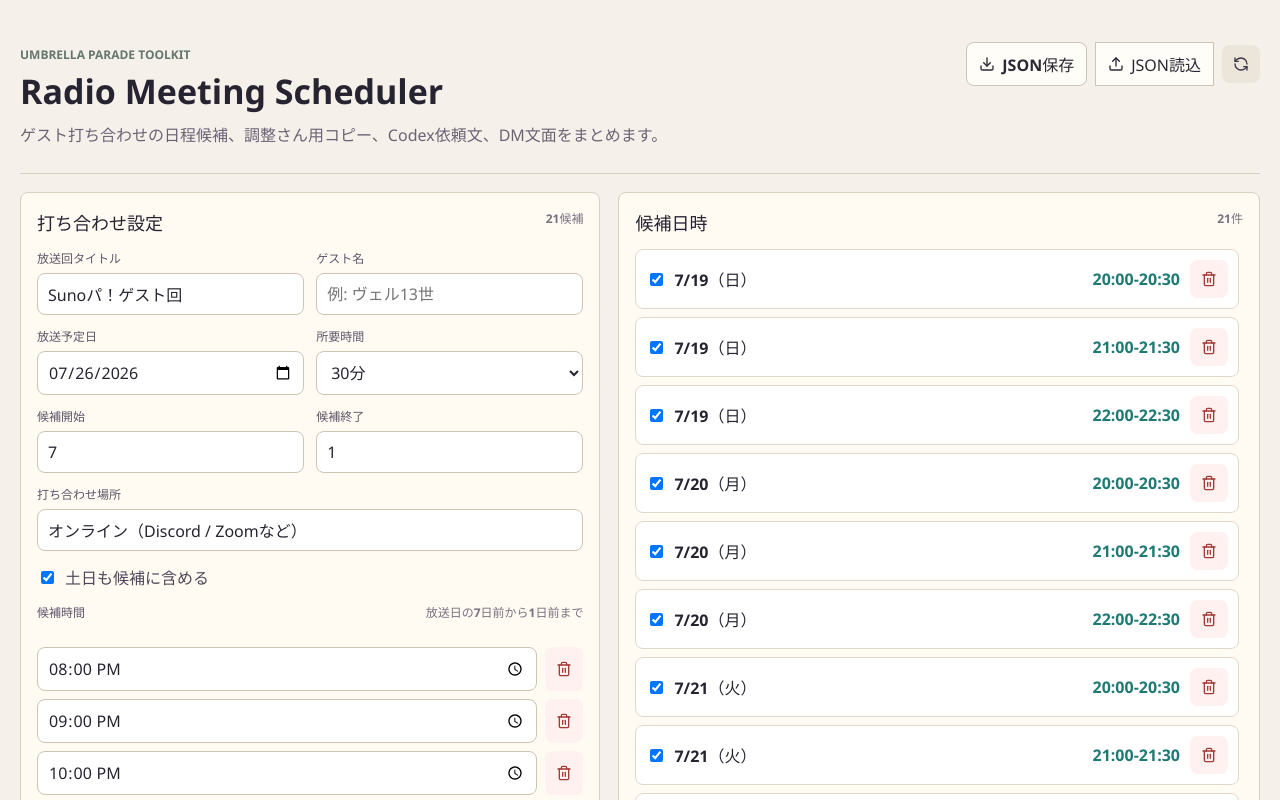
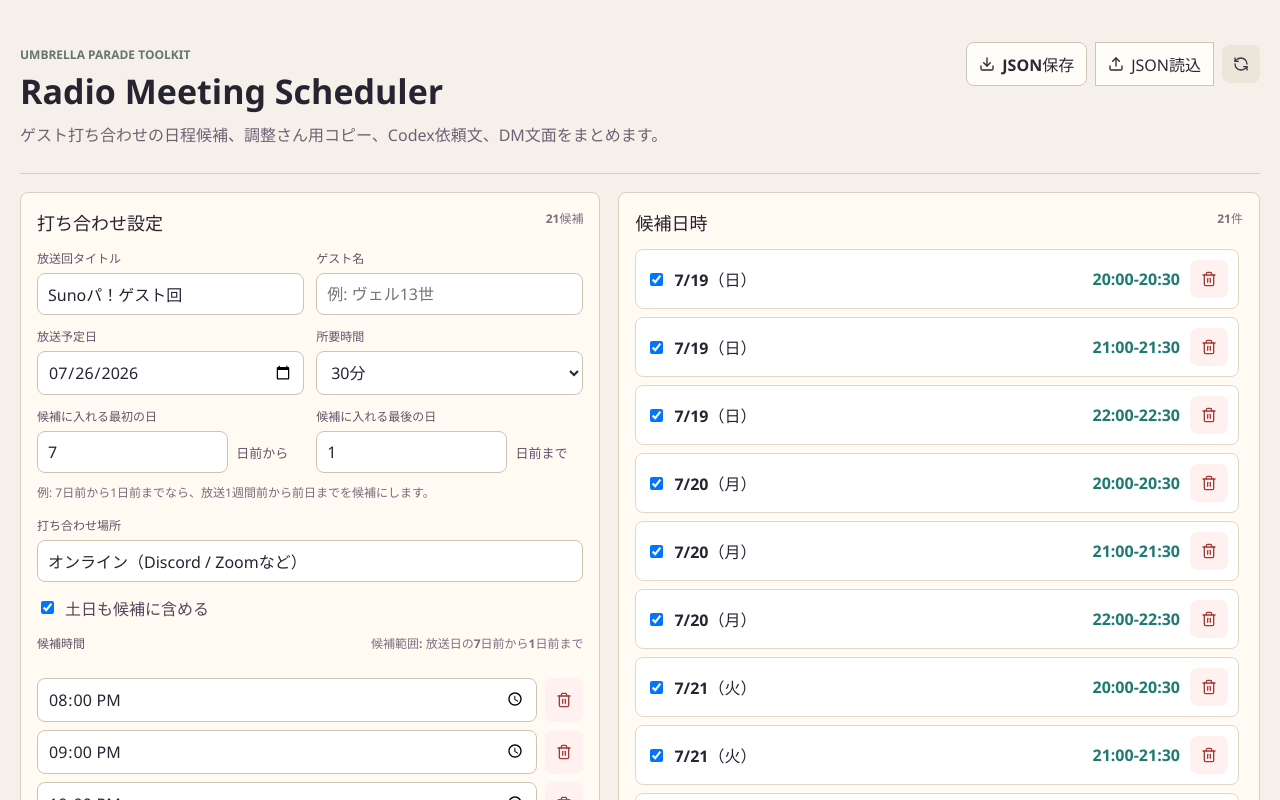
Before and after one commit to UmbrellaParade/Radio-Meeting-Scheduler, a React (Vite) app: page / in a window 1280 px wide. Shown: the top 800 px of the page. Built offline with nearby package versions, Linux system fonts and the light colour scheme.

Commit message:
Clarify candidate date range labels

```diff
--- a/src/main.jsx
+++ b/src/main.jsx
@@ -338,12 +338,19 @@ function App() {
                 <option value={60}>60分</option>
               </select>
             </Field>
-            <Field label="候補開始">
-              <input type="number" min="1" max="30" value={data.leadStartDays} onChange={(event) => update({ leadStartDays: Number(event.target.value) })} />
+            <Field label="候補に入れる最初の日">
+              <div className="number-unit">
+                <input type="number" min="1" max="30" value={data.leadStartDays} onChange={(event) => update({ leadStartDays: Number(event.target.value) })} />
+                <span>日前から</span>
+              </div>
             </Field>
-            <Field label="候補終了">
-              <input type="number" min="0" max="30" value={data.leadEndDays} onChange={(event) => update({ leadEndDays: Number(event.target.value) })} />
+            <Field label="候補に入れる最後の日">
+              <div className="number-unit">
+                <input type="number" min="0" max="30" value={data.leadEndDays} onChange={(event) => update({ leadEndDays: Number(event.target.value) })} />
+                <span>日前まで</span>
+              </div>
             </Field>
+            <p className="hint wide">例: 7日前から1日前までなら、放送1週間前から前日までを候補にします。</p>
             <Field label="打ち合わせ場所" wide>
               <TextInput value={data.meetingPlace} onChange={(event) => update({ meetingPlace: event.target.value })} />
             </Field>
@@ -357,7 +364,7 @@ function App() {
           <div className="time-section">
             <div className="subhead">
               <strong>候補時間</strong>
-              <span>放送日の{data.leadStartDays}日前から{data.leadEndDays}日前まで</span>
+              <span>候補範囲: 放送日の{data.leadStartDays}日前から{data.leadEndDays}日前まで</span>
             </div>
             <div className="time-list">
               {data.timeSlots.map((slot, index) => (
--- a/src/styles.css
+++ b/src/styles.css
@@ -199,6 +199,31 @@ h2 {
   font-weight: 900;
 }
 
+.hint {
+  margin: -2px 0 0;
+  color: #756d7d;
+  font-size: 12px;
+  line-height: 1.7;
+}
+
+.hint.wide {
+  grid-column: 1 / -1;
+}
+
+.number-unit {
+  display: grid;
+  grid-template-columns: minmax(86px, 1fr) auto;
+  gap: 8px;
+  align-items: center;
+}
+
+.number-unit span {
+  min-width: 68px;
+  color: #5e5669;
+  font-size: 13px;
+  font-weight: 900;
+}
+
 input,
 select,
 textarea {
```
